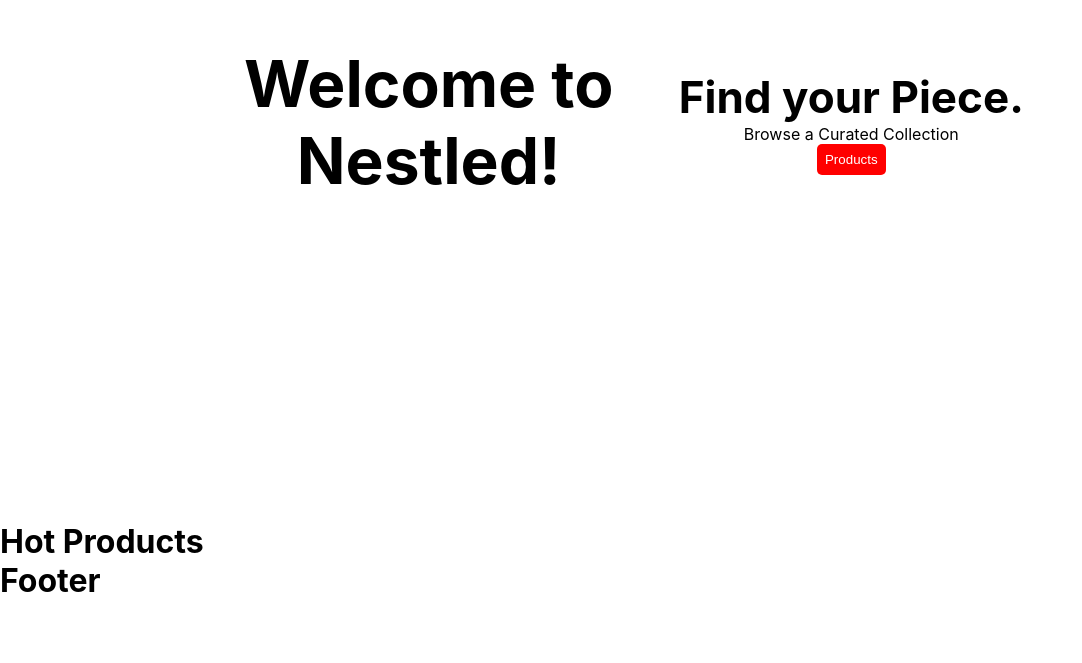
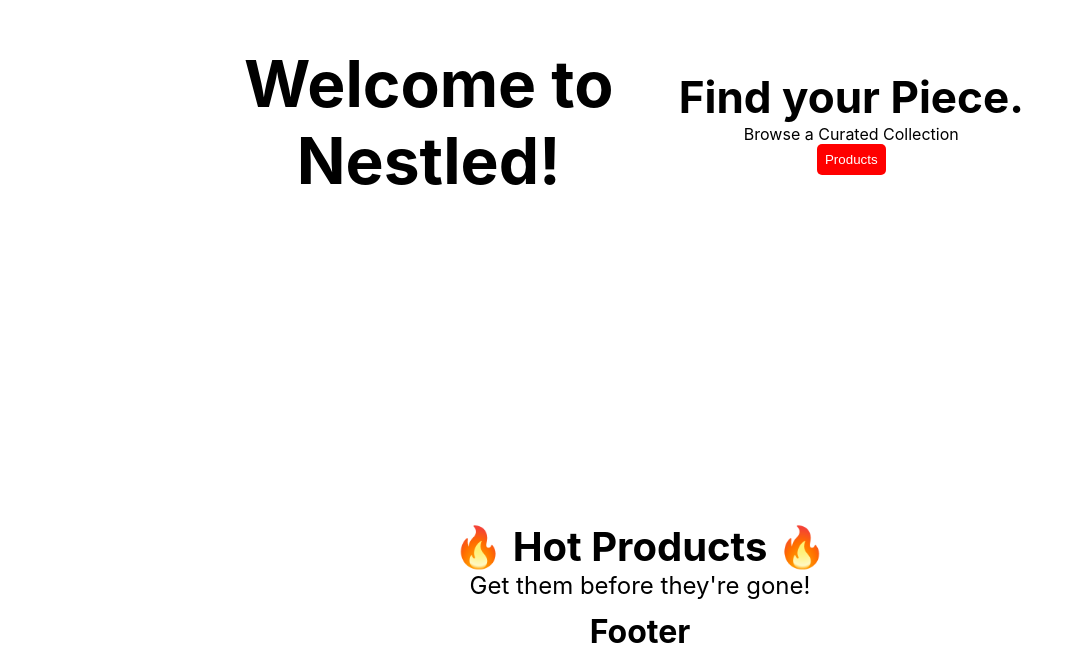
Before and after one commit to eorev/webstore, a React (Create React App) app: page /#/ in a window 1280 px wide. Shown: the part 392-1055 px from the top of the page, without its empty margins (0-1082 px from the left). Before the commit the page ends 992 px from the top, so only its background shows below. Built offline with nearby package versions, Linux system fonts and the light colour scheme; no server answers; the database is empty.

Commit message:
Footer added to bottom, hotProducts section added and styled

```diff
--- a/public/index.html
+++ b/public/index.html
@@ -24,7 +24,7 @@
       work correctly both with client-side routing and a non-root public URL.
       Learn how to configure a non-root public URL by running `npm run build`.
     -->
-        <title>React App</title>
+        <title>Nestled</title>
     </head>
     <body>
         <noscript>You need to enable JavaScript to run this app.</noscript>
--- a/src/App.css
+++ b/src/App.css
@@ -2,3 +2,9 @@
     margin: 0;
     padding: 0;
 }
+
+.App {
+    display: flex;
+    flex-direction: column;
+    min-height: 100vh;
+}
--- a/src/App.tsx
+++ b/src/App.tsx
@@ -10,6 +10,7 @@
 import Protected from "./components/Protected";
 import Admin from "./pages/Admin";
 import Navbar from "./components/Navbar";
+import Footer from "./components/Footer";
 
 function App() {
     return (
@@ -41,6 +42,7 @@
                         }
                     />
                 </Routes>
+                <Footer></Footer>
             </div>{" "}
         </AuthContextProvider>
     );
--- a/src/components/Footer.css
+++ b/src/components/Footer.css
@@ -0,0 +1,6 @@
+footer {
+    display: flex;
+    justify-content: center;
+    margin-top: auto;
+    padding: 12px;
+}
--- a/src/components/Footer.tsx
+++ b/src/components/Footer.tsx
@@ -3,8 +3,8 @@
 
 export default function Footer() {
     return (
-        <div className="footer">
+        <footer>
             <h1>Footer</h1>
-        </div>
+        </footer>
     );
 }
--- a/src/components/HotProducts.css
+++ b/src/components/HotProducts.css
@@ -0,0 +1,14 @@
+.hotProducts {
+    display: flex;
+    flex-direction: column;
+    align-items: center;
+    text-align: center;
+}
+
+.hotProducts h1 {
+    font-size: 40px;
+}
+
+.hotProducts p {
+    font-size: 24px;
+}
--- a/src/components/HotProducts.tsx
+++ b/src/components/HotProducts.tsx
@@ -4,7 +4,8 @@
 export default function HotProducts() {
     return (
         <div className="hotProducts">
-            <h1>Hot Products</h1>
+            <h1>🔥 Hot Products 🔥</h1>
+            <p>Get them before they&apos;re gone!</p>
         </div>
     );
 }
--- a/src/pages/Home.css
+++ b/src/pages/Home.css
@@ -2,3 +2,9 @@
     margin: 0;
     padding: 0;
 }
+
+.home {
+    min-height: 100vh;
+    display: flex;
+    flex-direction: column;
+}
--- a/src/pages/Home.tsx
+++ b/src/pages/Home.tsx
@@ -1,14 +1,12 @@
 import React from "react";
 import Header from "../components/Header";
 import HotProducts from "../components/HotProducts";
-import Footer from "../components/Footer";
 
 const Home = () => {
     return (
-        <div>
+        <div className="home">
             <Header></Header>
             <HotProducts></HotProducts>
-            <Footer></Footer>
         </div>
     );
 };
```
